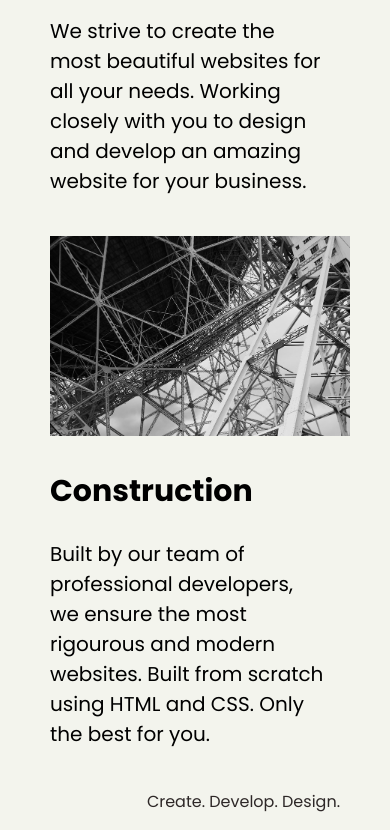
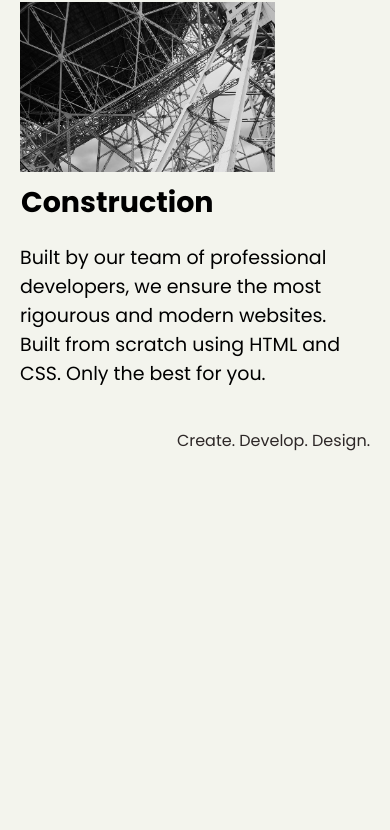
Before and after one commit to CodeTorso/1, a plain HTML site: page index.html in a window 390 px wide. Shown: the part 705-1535 px from the top of the page. After the commit the page ends 1174 px from the top, so only its background shows below. Drawn offline with nearby package versions, Linux system fonts and the light colour scheme.

Commit message:
modified style.css

```diff
--- a/style.css
+++ b/style.css
@@ -117,6 +117,12 @@ body {
     }
 }
 
+@media (max-width: 560px){
+    body {
+        margin: 12px 20px 0 20px
+    }
+}
+
 .desc {
     font-size: 1em;
 }
@@ -131,6 +137,39 @@ body {
     }
 }
 
+
+@media (max-width: 450px){
+    html {
+        font-size: 8px;
+    }
+
+    img {
+        height: 170px;
+    }
+
+    h2 {
+        margin: 1px;
+    }
+
+    .div {
+        font-size: 19px;
+    }
+}
+
+@media (max-width: 370px){
+    html {
+        font-size: 7px;
+    }
+
+    .div {
+        font-size: 16px;
+    }
+
+    body {
+        margin: 12px 5px 0 5px;
+    }
+}
+
 .footer-text {
     text-align: right;
     color: #2D2727;
```
